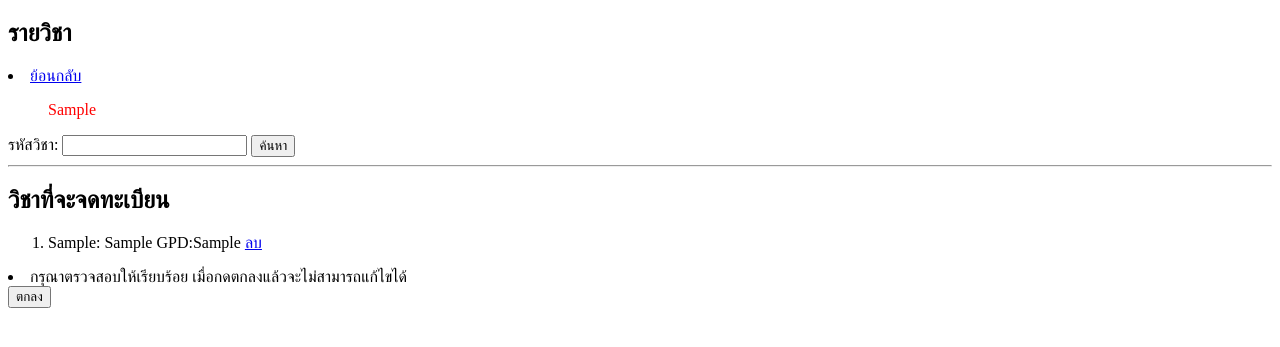
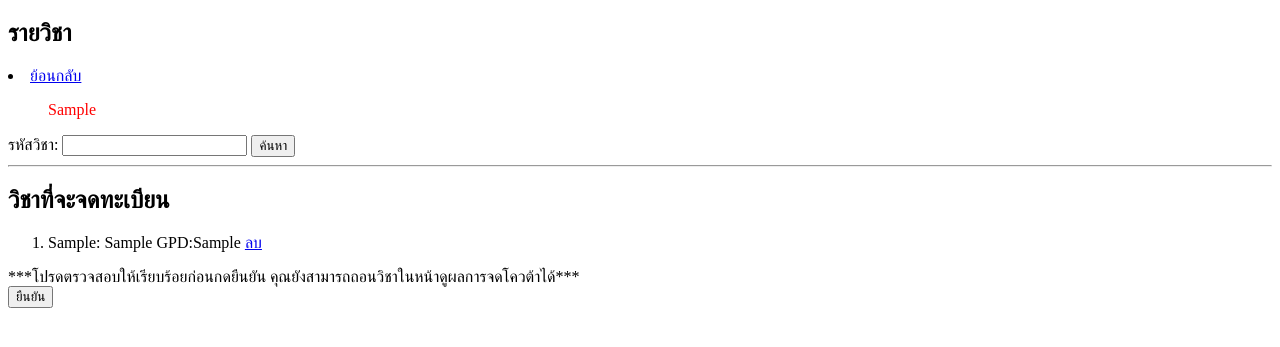
Before and after one commit to noobrock123/cn331-as2, a Django app: template user_page/templates/user_page/request_page.html in a window 1280 px wide. Shown: the top 347 px of the page. Run offline with Django 4.2, Linux system fonts and the light colour scheme; the template is opened without the code that fills it: most values are stand-ins (such as "Sample title", 1, 10 or a date in 2020).

Commit message:
Format html files in templates/user_page

```diff
--- a/user_page/templates/user_page/request_page.html
+++ b/user_page/templates/user_page/request_page.html
@@ -39,10 +39,10 @@
     {% endfor %}
     </ol>
     {% if selected_subjects %}
-        <li>กรุณาตรวจสอบให้เรียบร้อย เมื่อกดตกลงแล้วจะไม่สามารถแก้ไขได้</li>
+        ***โปรดตรวจสอบให้เรียบร้อยก่อนกดยืนยัน คุณยังสามารถถอนวิชาในหน้าดูผลการจดโควต้าได้***
         <form action="{% url 'user_page:accept_quota'%}" method='post'>
             {% csrf_token %}
-            <input type="submit" value="ตกลง">
+            <input type="submit" value="ยืนยัน">
         </form>
     {% endif %}
 {% endblock %}
--- a/user_page/templates/user_page/request_result.html
+++ b/user_page/templates/user_page/request_result.html
@@ -1,10 +1,11 @@
 {% extends 'user_page/layout.html' %}
 {% block body %}
+    <h2>ผลการจดโควต้า</h2>
     <li><a href="{% url 'user_page:front_page' %}">ย้อนกลับ</a></li>
     <ul>
         {% for sub in quota_result%}
             <li>{{ sub.subject_id }}: {{ sub.name }} หน่วยกิต: {{ sub.gpd }}
-                <a href= "{% url 'user_page:remove_acquired_quota' sub.subject_id%}">ลบ</a>
+                <a href= "{% url 'user_page:remove_acquired_quota' sub.subject_id %}">ลบ</a>
             </li>
             {% empty %}
             <li>คุณยังไม่ได้จดทะเบียนวิชาใดๆ</li>
```
